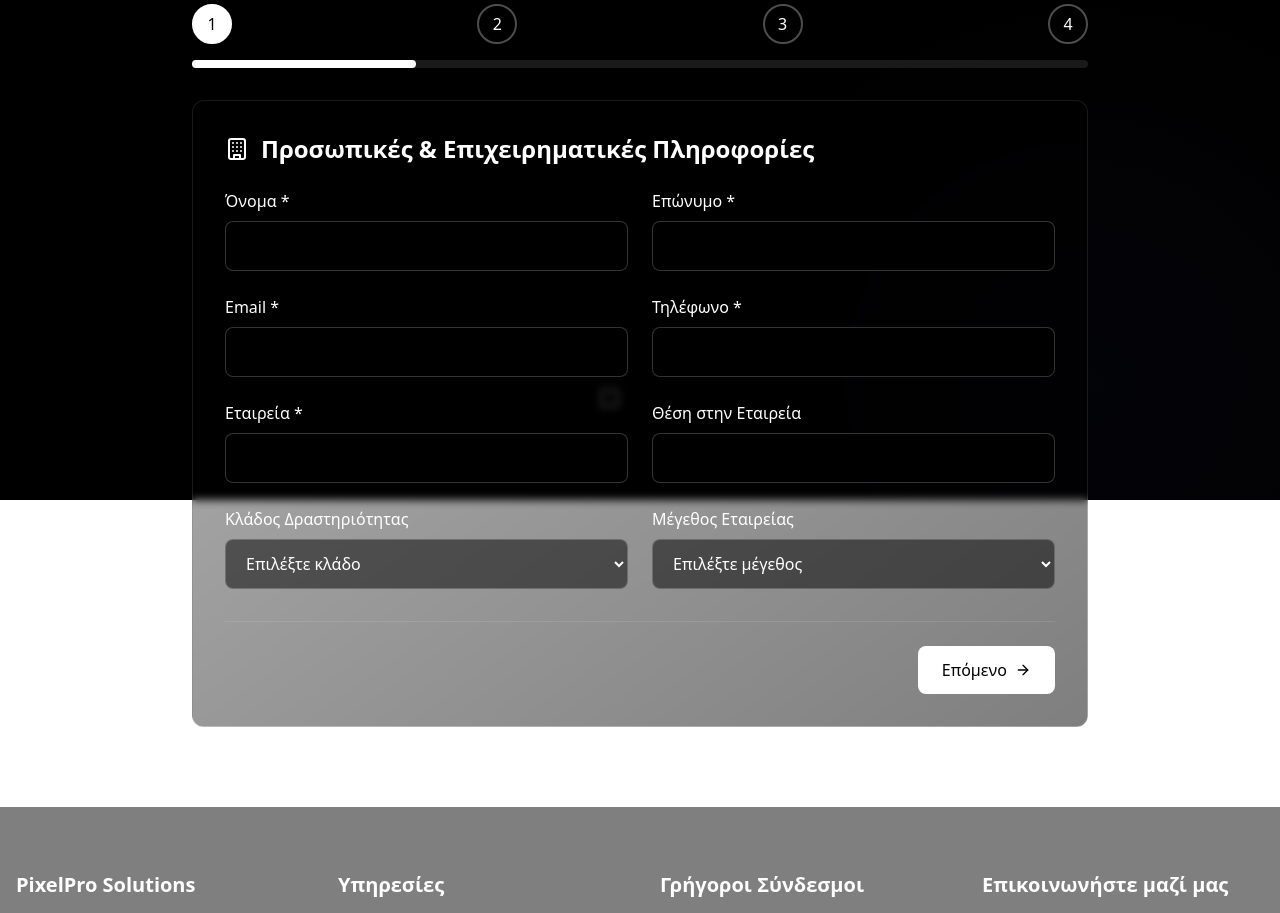
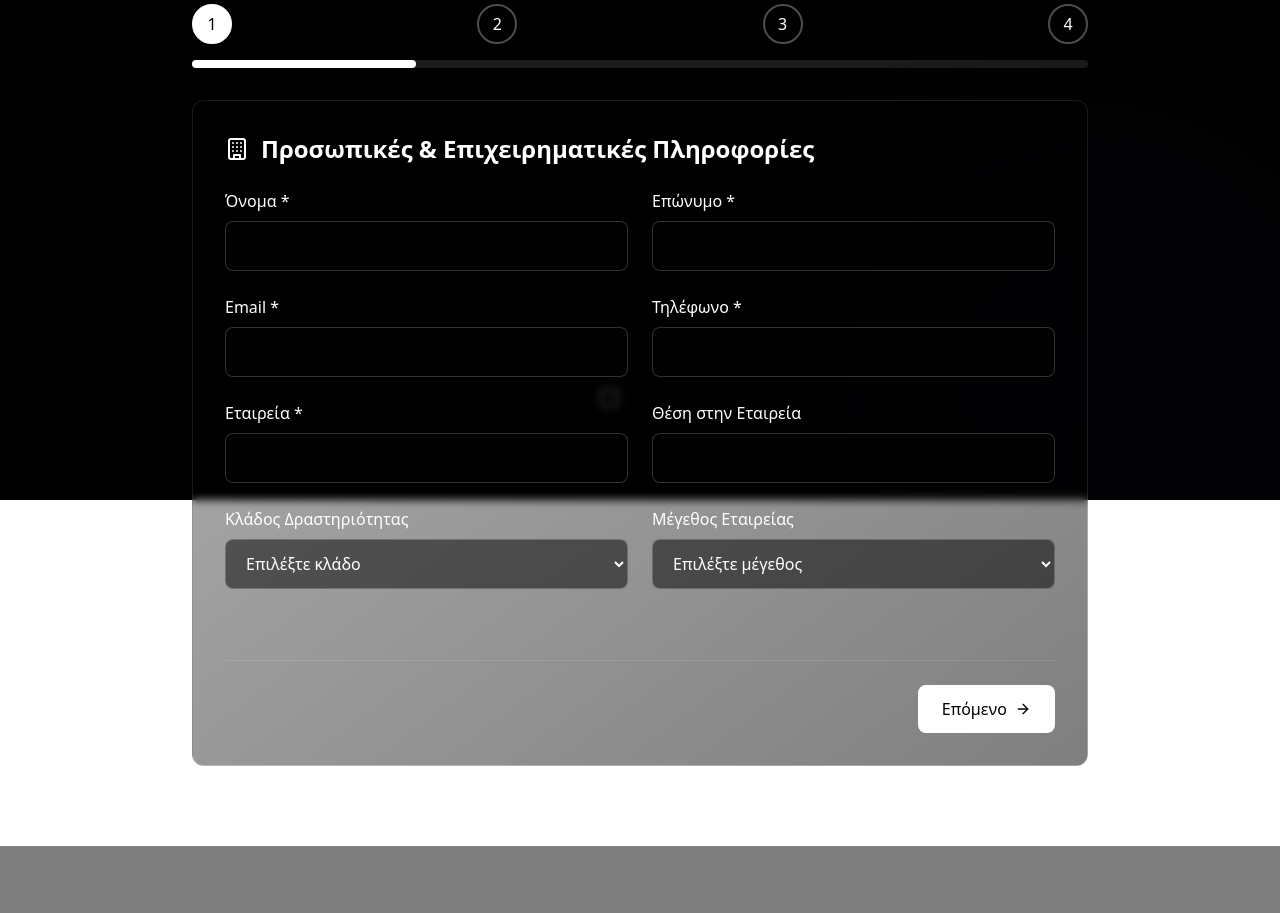
Before and after one commit to Pixelprosolutions/pprogr, a React (Vite) app: page /consultation in a window 1280 px wide. Shown: the part 300-1213 px from the top of the page. Built offline with nearby package versions, Linux system fonts and the light colour scheme.

Commit message:
Fix consultation form height consistency

```diff
--- a/src/pages/ConsultationPage.tsx
+++ b/src/pages/ConsultationPage.tsx
@@ -159,9 +159,10 @@ const ConsultationPage: React.FC = () => {
           </div>
 
           <form onSubmit={handleSubmit} className="bg-gradient-to-br from-black/30 to-black/50 backdrop-blur-sm border border-white/10 rounded-xl p-8">
+            <div className="min-h-[600px] flex flex-col">
             {/* Step 1: Personal & Company Information */}
             {currentStep === 1 && (
-              <div className="space-y-6">
+              <div className="space-y-6 flex-grow">
                 <div className="flex items-center mb-6">
                   <Building className="w-6 h-6 text-white mr-3" />
                   <h2 className="text-2xl font-bold text-white">Προσωπικές & Επιχειρηματικές Πληροφορίες</h2>
@@ -284,7 +285,7 @@ const ConsultationPage: React.FC = () => {
 
             {/* Step 2: Project Information */}
             {currentStep === 2 && (
-              <div className="space-y-6">
+              <div className="space-y-6 flex-grow">
                 <div className="flex items-center mb-6">
                   <Globe className="w-6 h-6 text-white mr-3" />
                   <h2 className="text-2xl font-bold text-white">Πληροφορίες Έργου</h2>
@@ -402,7 +403,7 @@ const ConsultationPage: React.FC = () => {
 
             {/* Step 3: Goals & Target Audience */}
             {currentStep === 3 && (
-              <div className="space-y-6">
+              <div className="space-y-6 flex-grow">
                 <div className="flex items-center mb-6">
                   <Target className="w-6 h-6 text-white mr-3" />
                   <h2 className="text-2xl font-bold text-white">Στόχοι & Κοινό-Στόχος</h2>
@@ -465,7 +466,7 @@ const ConsultationPage: React.FC = () => {
 
             {/* Step 4: Additional Information */}
             {currentStep === 4 && (
-              <div className="space-y-6">
+              <div className="space-y-6 flex-grow">
                 <div className="flex items-center mb-6">
                   <Users className="w-6 h-6 text-white mr-3" />
                   <h2 className="text-2xl font-bold text-white">Επιπλέον Πληροφορίες</h2>
@@ -537,7 +538,7 @@ const ConsultationPage: React.FC = () => {
             )}
 
             {/* Navigation Buttons */}
-            <div className="flex justify-between mt-8 pt-6 border-t border-white/10">
+            <div className="flex justify-between mt-auto pt-6 border-t border-white/10">
               {currentStep > 1 && (
                 <button
                   type="button"
@@ -569,6 +570,7 @@ const ConsultationPage: React.FC = () => {
                 )}
               </div>
             </div>
+            </div>
           </form>
         </div>
       </div>
```
